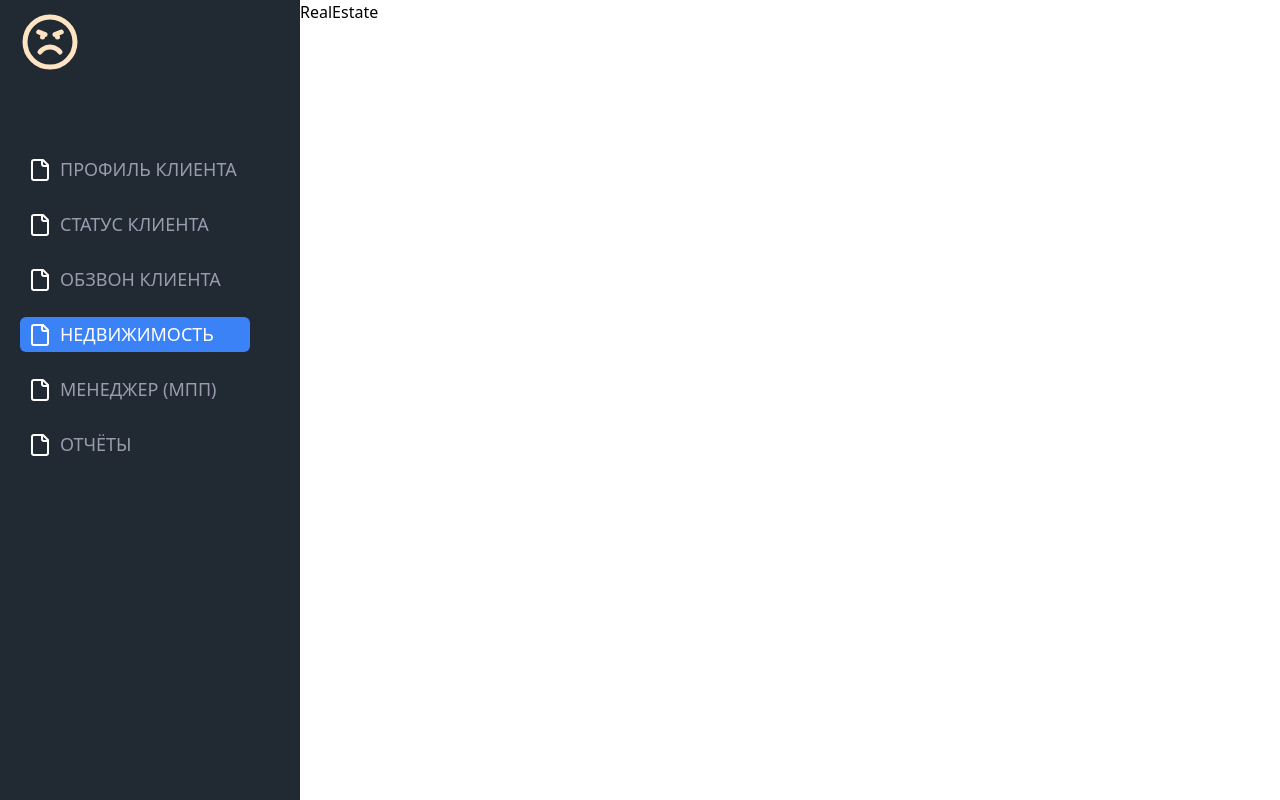
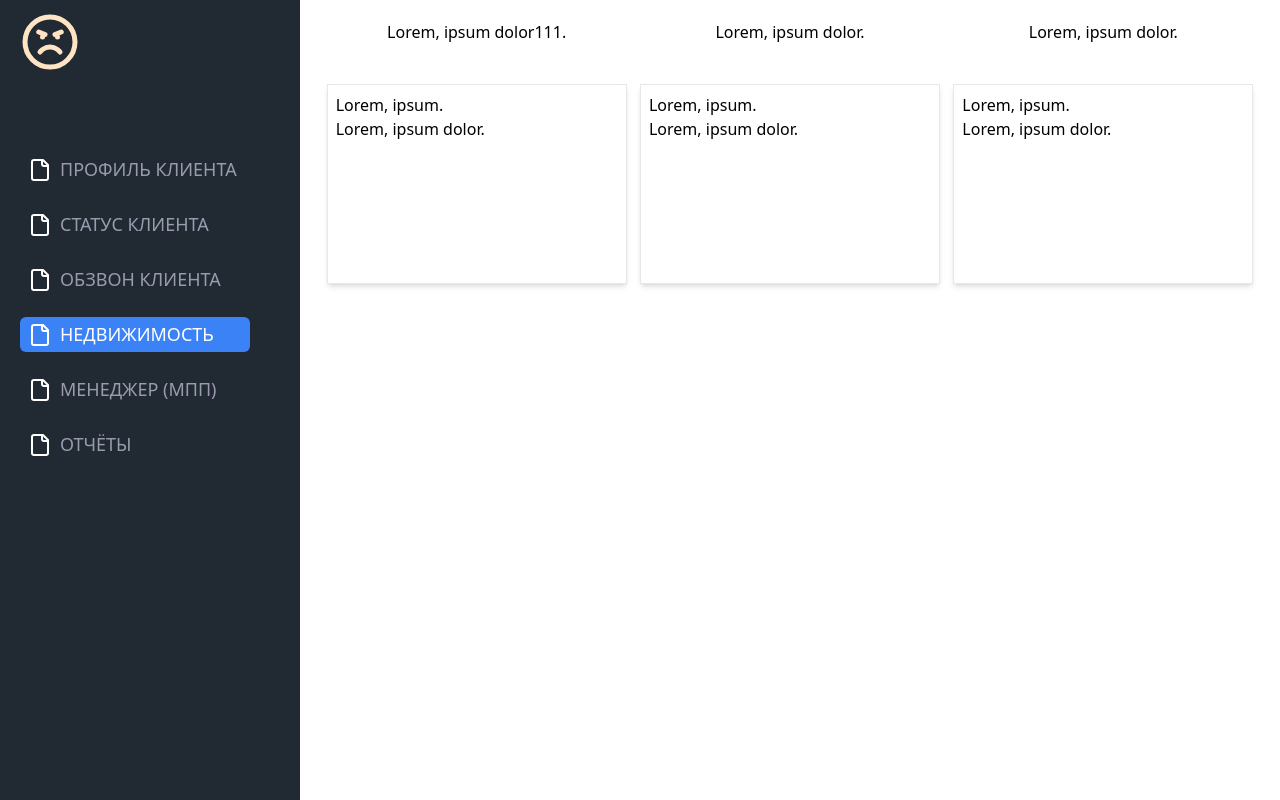
Before and after one commit to SamandarXoja/crm, a React (Vite) app: page /real-estate in a window 1280 px wide. Built offline with nearby package versions, Linux system fonts and the light colour scheme.

Commit message:
real estate

```diff
--- a/src/pages/real-estate/index.tsx
+++ b/src/pages/real-estate/index.tsx
@@ -1,8 +1,48 @@
 function RealEstate() {
     return (
-        <div>
-            RealEstate
-        </div>
+        <section className="px-5">
+            <div className="flex justify-around">
+                <div className="cards mt-5">
+                    <h3 className="text-center mb-2">Lorem, ipsum dolor111.</h3>
+
+                    <div className="flex flex-col gap-4 mt-10">
+                        <div className="bg-white border shadow-md w-[300px] min-h-[200px] p-2">
+                            <h3>Lorem, ipsum.</h3>
+                            <p>Lorem, ipsum dolor.</p>
+                        </div>
+
+                    </div>
+
+                </div>
+                <div className="cards mt-5">
+                    <h3 className="text-center mb-2">Lorem, ipsum dolor.</h3>
+
+                    <div className="flex flex-col gap-4 mt-10">
+                        <div className="bg-white border shadow-md w-[300px]  min-h-[200px] p-2">
+                            <h3>Lorem, ipsum.</h3>
+                            <p>Lorem, ipsum dolor.</p>
+                        </div>
+
+                    </div>
+
+                </div>
+                <div className="cards mt-5">
+                    <h3 className="text-center mb-2">Lorem, ipsum dolor.</h3>
+
+                    <div className="flex flex-col gap-4 mt-10">
+                        <div className="bg-white border shadow-md w-[300px] min-h-[200px] p-2">
+                            <h3>Lorem, ipsum.</h3>
+                            <p>Lorem, ipsum dolor.</p>
+                        </div>
+
+                    </div>
+
+                </div>
+
+
+
+            </div>
+        </section>
     )
 }
 
```
